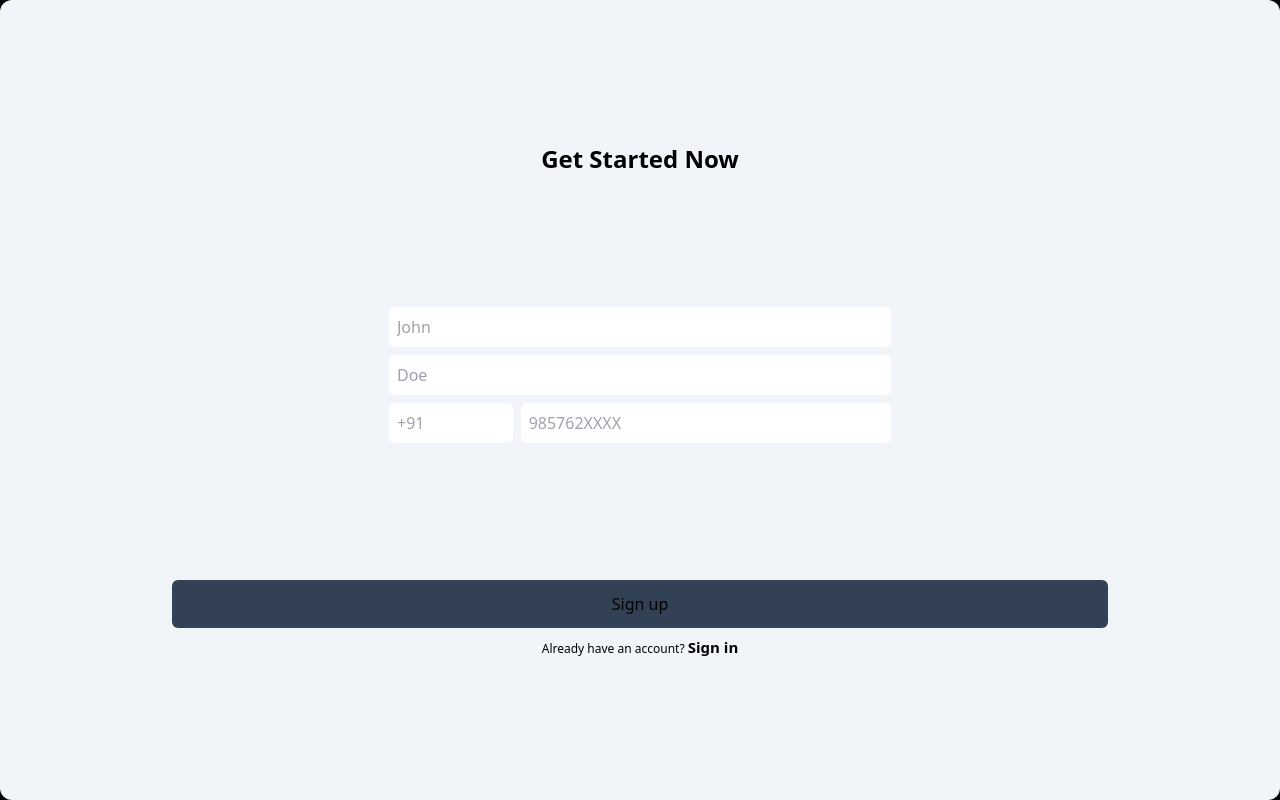
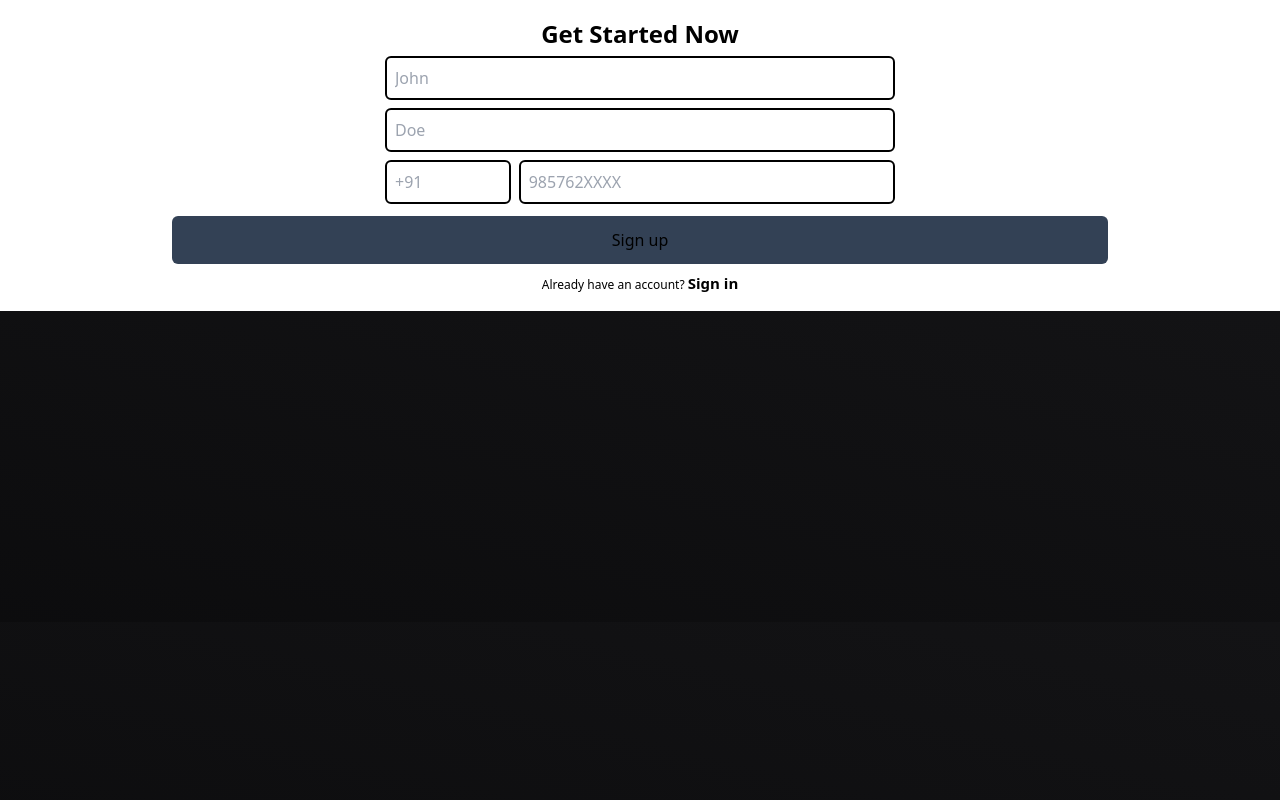
Before and after one commit to ishk9/getYourDiet, a Next.js app in the folder client/: page /Signup in a window 1280 px wide. Built offline with nearby package versions, Linux system fonts and the light colour scheme.

Commit message:
Added border to i/p field!

```diff
--- a/client/app/Signin/page.js
+++ b/client/app/Signin/page.js
@@ -6,12 +6,12 @@ import useStore from '../store';
 function SigninPage() {
     const {setOpenSignInModal} = useStore();
     return (
-        <div className="h-full w-full p-4 rounded-xl absolute z-10 flex flex-col justify-evenly items-center bg-slate-100">
+        <div className="h-full w-full p-4 flex flex-col justify-evenly items-center bg-white">
             <h1 className='text-black text-[24px] font-semibold'>Sign in</h1>
 
             <div className='flex w-full justify-center items-center'>
-                <input className='my-1 w-1/4 p-2 rounded-md text-black mr-2' placeholder='+91' />
-                <input className='my-1 w-3/4 p-2 rounded-md text-black' placeholder='985762XXXX' />
+                <input className='my-1 w-1/4 p-2 rounded-md text-black mr-2 border-2 border-black hover:-translate-y-0.5' placeholder='+91' />
+                <input className='my-1 w-3/4 p-2 rounded-md text-black border-2 border-black hover:-translate-y-0.5' placeholder='985762XXXX' />
             </div>
 
 
--- a/client/app/Signup/page.js
+++ b/client/app/Signup/page.js
@@ -5,15 +5,15 @@ import useStore from '../store'
 function SignupPage() {
     const {setOpenSignInModal} = useStore();
     return (
-        <div className="h-full w-full p-4 rounded-xl absolute z-10 flex flex-col justify-evenly items-center bg-slate-100">
+        <div className="h-full w-full p-4 flex flex-col justify-evenly items-center bg-white">
             <h1 className='text-black text-[24px] font-semibold'>Get Started Now</h1>
             <div className='flex flex-col'>
-                <input className='my-1 p-2 rounded-md text-black' placeholder='John'/>
-                <input className='my-1 p-2 rounded-md text-black' placeholder='Doe' />
+                <input className='my-1 p-2 rounded-md text-black border-2 border-black hover:-translate-y-0.5' placeholder='John'/>
+                <input className='my-1 p-2 rounded-md text-black border-2 border-black hover:-translate-y-0.5' placeholder='Doe' />
 
                 <div className='flex w-full justify-center items-center'>
-                    <input className='my-1 w-1/4 p-2 rounded-md text-black mr-2' placeholder='+91' />
-                    <input className='my-1 w-3/4 p-2 rounded-md text-black' placeholder='985762XXXX' />
+                    <input className='my-1 w-1/4 p-2 rounded-md text-black mr-2 border-2 border-black hover:-translate-y-0.5' placeholder='+91' />
+                    <input className='my-1 w-3/4 p-2 rounded-md text-black border-2 border-black hover:-translate-y-0.5' placeholder='985762XXXX' />
                 </div>
 
             </div>
```
